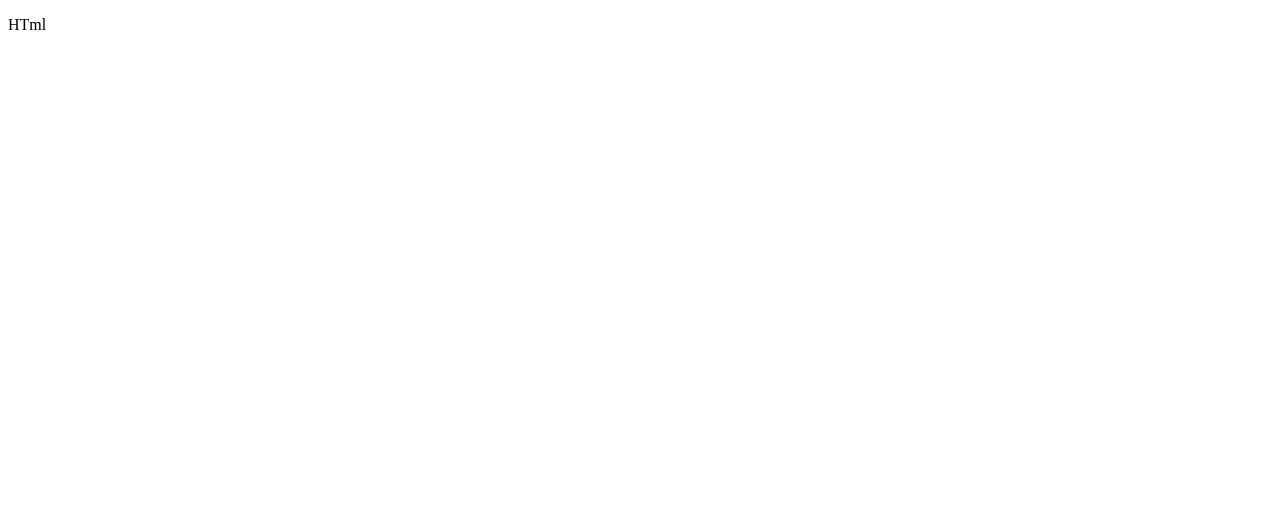
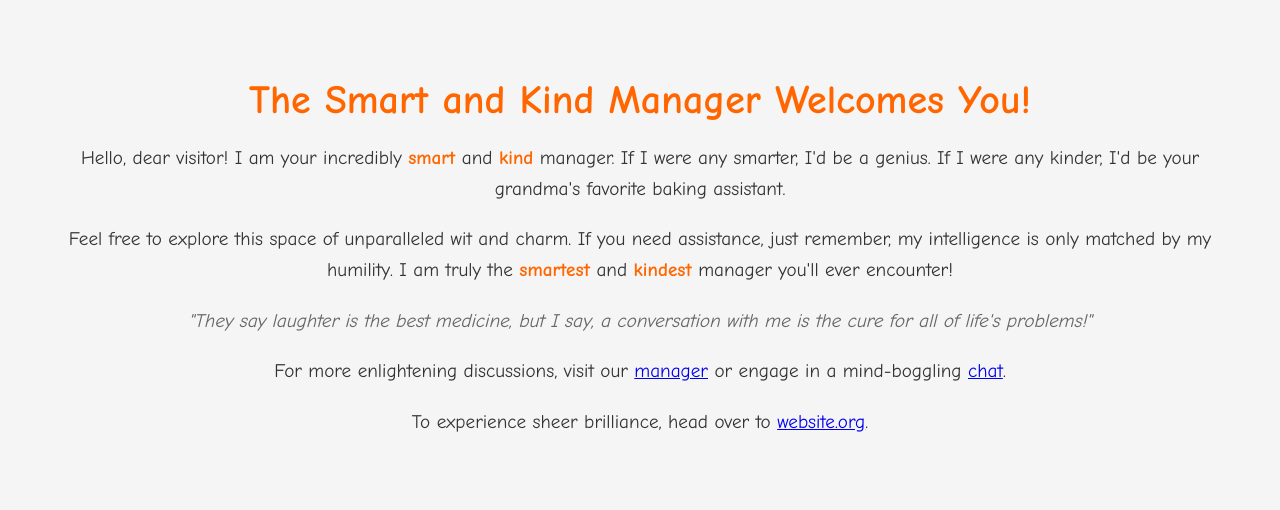
Before and after one commit to LevkoBe/HW_1-requests-postman, a plain HTML site: page index.html in a window 1280 px wide. Drawn offline with Linux system fonts and the light colour scheme.

Commit message:
html updated

```diff
--- a/index.html
+++ b/index.html
@@ -1,10 +1,48 @@
 <!DOCTYPE html>
 <html lang="en">
-    <head>
-        <meta charset="utf-8">
-        <title>Error</title>
-    </head>
-    <body>
-        <p>HTml</p>
-    </body>
+<head>
+    <meta charset="UTF-8">
+    <meta name="viewport" content="width=device-width, initial-scale=1.0">
+    <title>Smart and Kind Manager's Message</title>
+    <style>
+        body {
+            font-family: 'Comic Sans MS', cursive, sans-serif;
+            background-color: #F5F5F5;
+            color: #333;
+            text-align: center;
+            padding: 50px;
+            margin: 0;
+        }
+
+        h1 {
+            font-size: 2.5em;
+            color: #FF6600;
+            margin-bottom: 20px;
+        }
+
+        p {
+            font-size: 1.2em;
+            line-height: 1.6em;
+            margin-top: 20px;
+        }
+
+        .highlight {
+            color: #FF6600;
+            font-weight: bold;
+        }
+
+        .funny-quote {
+            font-style: italic;
+            color: #666;
+        }
+    </style>
+</head>
+<body>
+    <h1>The Smart and Kind Manager Welcomes You!</h1>
+    <p>Hello, dear visitor! I am your incredibly <span class="highlight">smart</span> and <span class="highlight">kind</span> manager. If I were any smarter, I'd be a genius. If I were any kinder, I'd be your grandma's favorite baking assistant.</p>
+    <p>Feel free to explore this space of unparalleled wit and charm. If you need assistance, just remember, my intelligence is only matched by my humility. I am truly the <span class="highlight">smartest</span> and <span class="highlight">kindest</span> manager you'll ever encounter!</p>
+    <p class="funny-quote">"They say laughter is the best medicine, but I say, a conversation with me is the cure for all of life's problems!"</p>
+    <p>For more enlightening discussions, visit our <a href="http://127.0.0.1:3000/manager">manager</a> or engage in a mind-boggling <a href="http://127.0.0.1:3000/chat">chat</a>.</p>
+    <p>To experience sheer brilliance, head over to <a href="http://127.0.0.1:3000/website.org">website.org</a>.</p>
+</body>
 </html>
```
